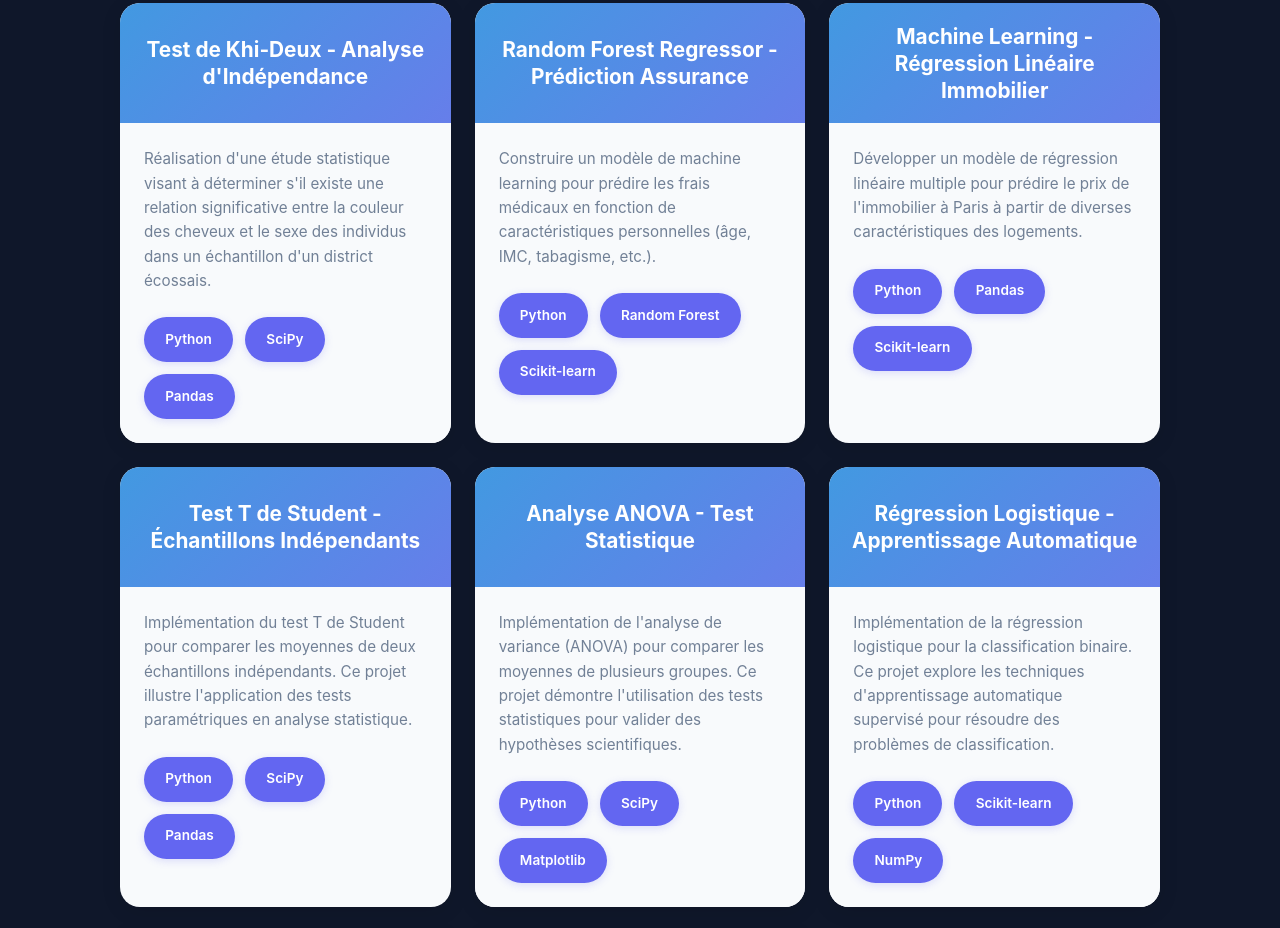
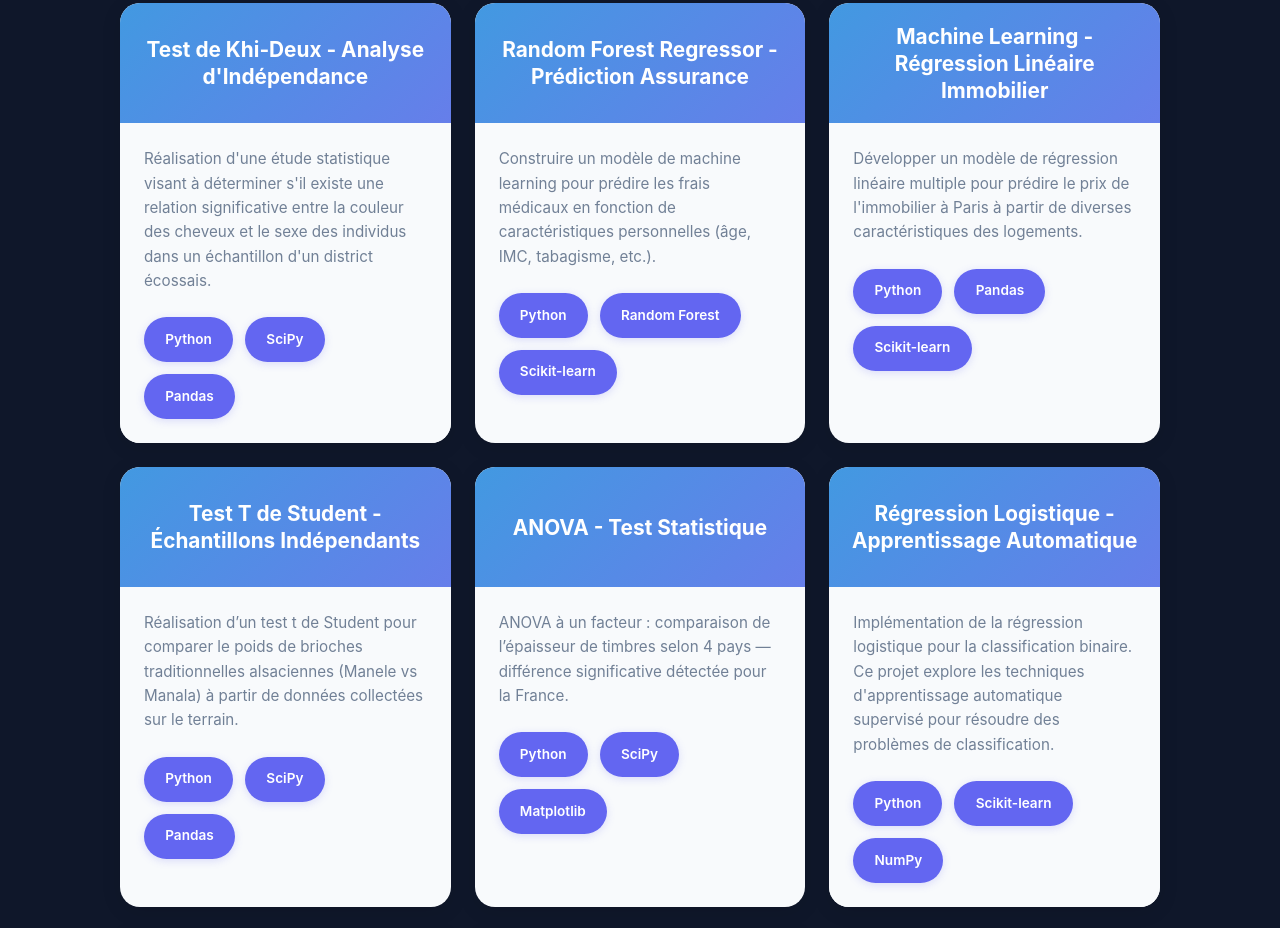
Before and after one commit to bigirimanainnocent12/PORTFOLIO, a plain HTML site: page index.html in a window 1280 px wide. Shown: the part 2032-2960 px from the top of the page. Drawn offline with Linux system fonts and the light colour scheme.

Commit message:
Update index.html

```diff
--- a/index.html
+++ b/index.html
@@ -1824,7 +1824,7 @@
                         <li>Développement et mise en œuvre d'un système de collecte et de gestion centralisée des données via une API</li>
                         <li>Intégration de 12 000 fichiers Excel dans une base optimisée sous SQL Server</li>
                         <li>Création d'un tableau de bord interactif sur Power BI pour une visualisation efficace des données</li>
-                        <li>Modélisation des cinétiques fermentaires des vins(Machine Learning, ANOVA, T-test,...)</li>
+                        <li>Modélisation des cinétiques fermentaires des vins (Machine Learning, ANOVA, T-test,...)</li>
                     </ul>
                 </div>
                 <div class="experience-tags-section">
@@ -1910,7 +1910,7 @@
                     <h3 class="project-title-header">Test T de Student - Échantillons Indépendants</h3>
                 </div>
                 <div class="project-content">
-                    <p class="project-description">Implémentation du test T de Student pour comparer les moyennes de deux échantillons indépendants. Ce projet illustre l'application des tests paramétriques en analyse statistique.</p>
+                    <p class="project-description">Réalisation d’un test t de Student pour comparer le poids de brioches traditionnelles alsaciennes (Manele vs Manala) à partir de données collectées sur le terrain.</p>
                     <div class="project-tags-section">
                         <span class="tag">Python</span>
                         <span class="tag">SciPy</span>
@@ -1921,10 +1921,10 @@
 
             <div class="project-card">
                 <div class="project-image-header">
-                    <h3 class="project-title-header">Analyse ANOVA - Test Statistique</h3>
+                    <h3 class="project-title-header">ANOVA - Test Statistique</h3>
                 </div>
                 <div class="project-content">
-                    <p class="project-description">Implémentation de l'analyse de variance (ANOVA) pour comparer les moyennes de plusieurs groupes. Ce projet démontre l'utilisation des tests statistiques pour valider des hypothèses scientifiques.</p>
+                    <p class="project-description">ANOVA à un facteur : comparaison de l’épaisseur de timbres selon 4 pays — différence significative détectée pour la France.</p>
                     <div class="project-tags-section">
                         <span class="tag">Python</span>
                         <span class="tag">SciPy</span>
```
